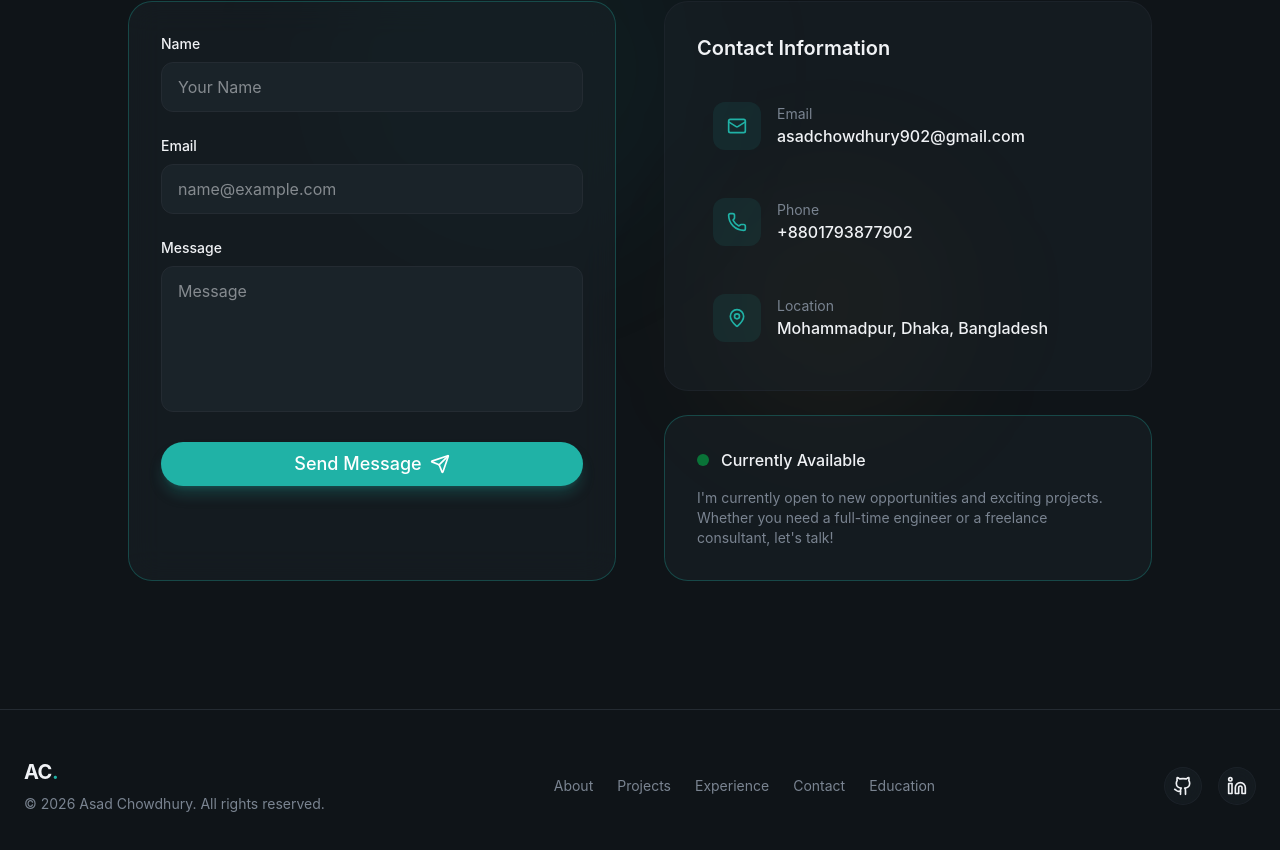
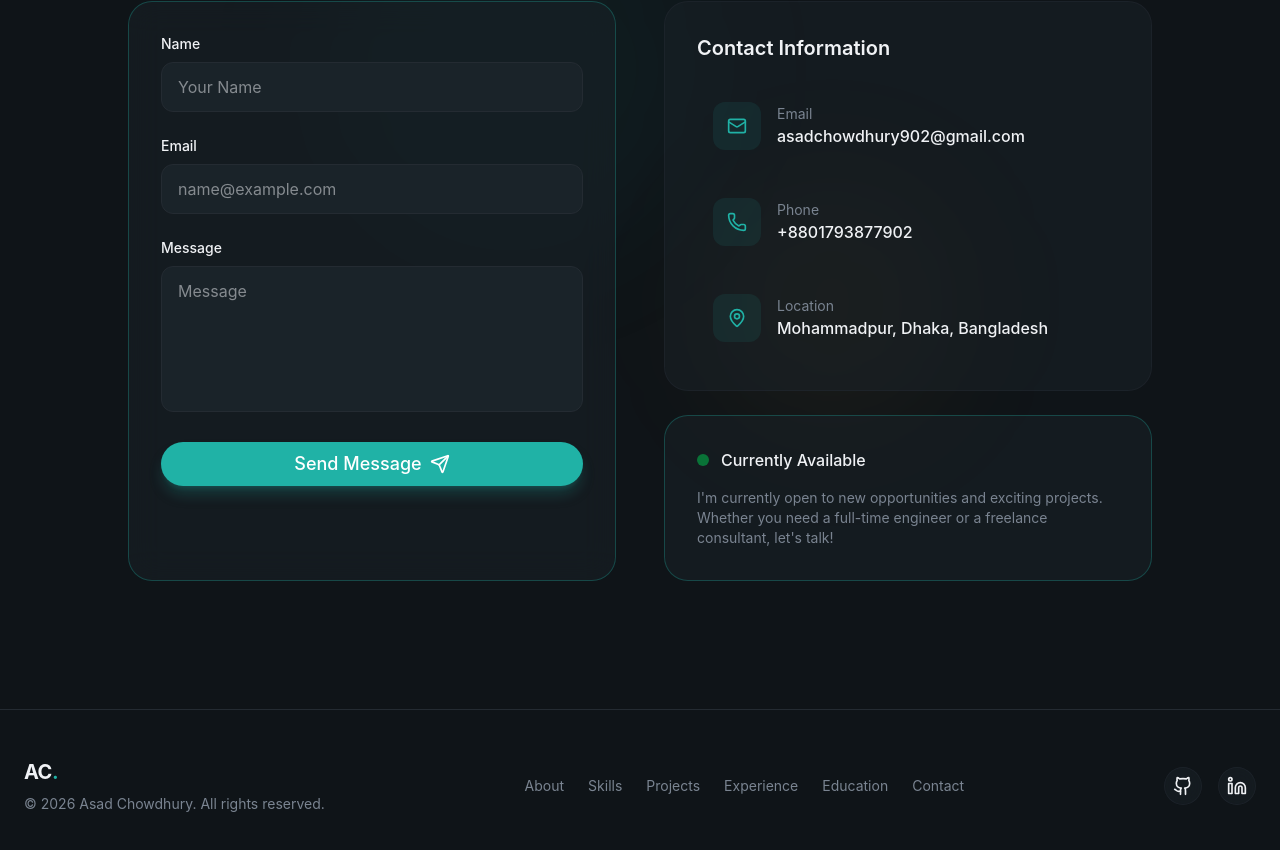
Before and after one commit to AsadChowdhury020/Portfolio, a React (Vite) app: page / in a window 1280 px wide. Shown: the part 8058-8908 px from the top of the page. Built offline with nearby package versions, Linux system fonts and the light colour scheme.

Commit message:
After compliting the readme.md file

```diff
--- a/src/Layouts/Footer.jsx
+++ b/src/Layouts/Footer.jsx
@@ -8,10 +8,11 @@ const socialLinks = [
 
 const footerLinks = [
   { href: "#about", label: "About" },
+  { href: "#skills", label: "Skills" },
   { href: "#projects", label: "Projects" },
   { href: "#experience", label: "Experience" },
+  { href: "#education", label: "Education" },
   { href: "#contact", label: "Contact" },
-  { href: "#education", label: "Education" },
 ];
 
 const Footer = () => {
```
Also changed, not shown: 1 other file (tests, documents, lock files or other folders).
